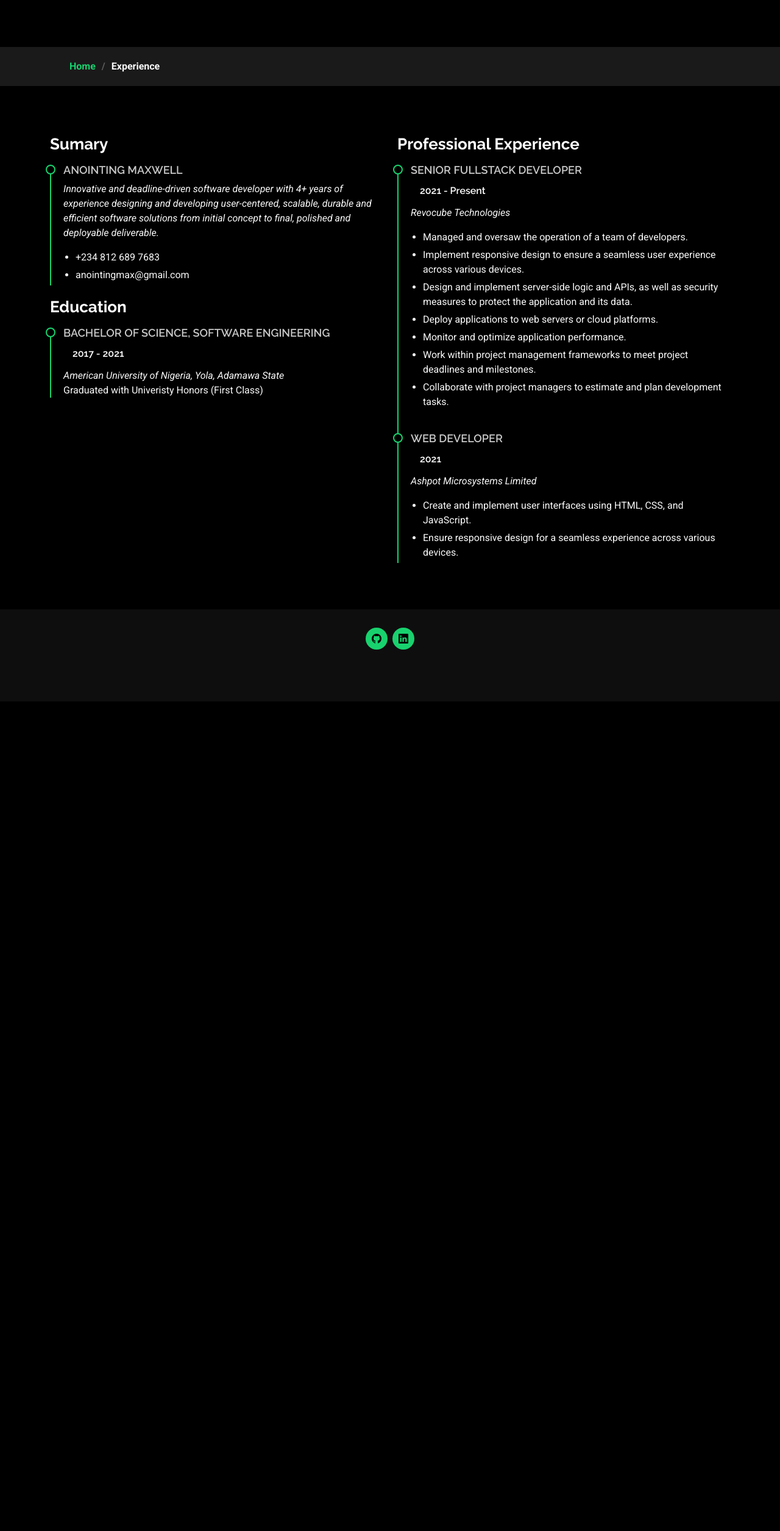
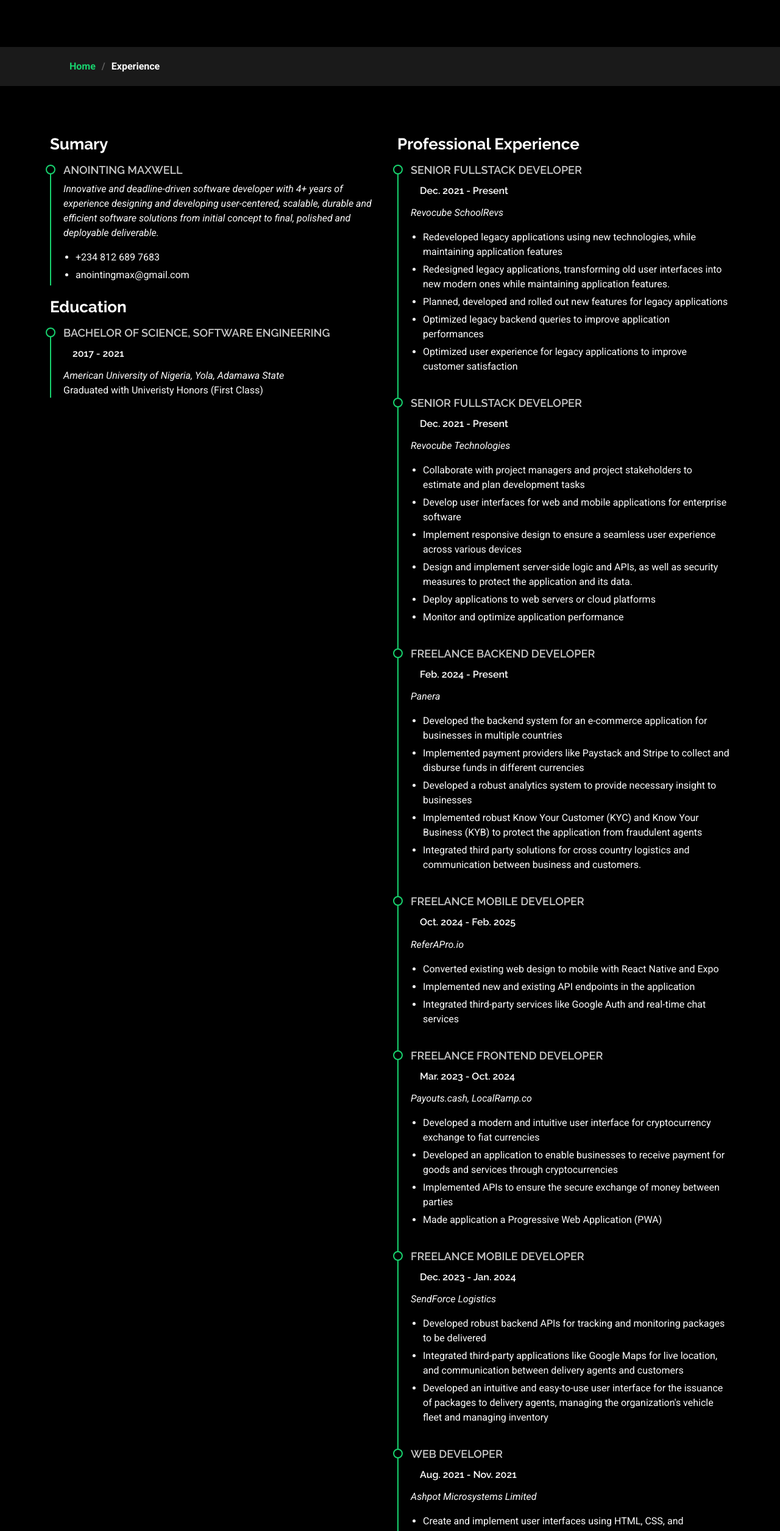
Before and after one commit to AnointingMax/portfolio, a plain HTML site: page experience.html in a window 1280 px wide. Shown: the part 290-2800 px from the top of the page at 61% size. Before the commit the page ends 1440 px from the top, so only its background shows below. Drawn offline with Linux system fonts and the light colour scheme.

Commit message:
Update experience

```diff
--- a/experience.html
+++ b/experience.html
@@ -1,33 +1,33 @@
 <!DOCTYPE html>
 <html lang="en">
-
 	<head>
-        <meta charset="utf-8">
-        <meta content="width=device-width, initial-scale=1.0" name="viewport">
+		<meta charset="utf-8" />
+		<meta content="width=device-width, initial-scale=1.0" name="viewport" />
 		<title>Experience - Maxwell</title>
-        <meta name="description" content="">
-        <meta name="keywords" content="">
+		<meta name="description" content="" />
+		<meta name="keywords" content="" />
 
 		<!-- Favicons -->
-        <link href="assets/img/favicon.ico" rel="icon">
-        <link href="assets/img/apple-touch-icon.png" rel="apple-touch-icon">
+		<link href="assets/img/favicon.ico" rel="icon" />
+		<link href="assets/img/apple-touch-icon.png" rel="apple-touch-icon" />
 
 		<!-- Fonts -->
-        <link href="https://fonts.googleapis.com" rel="preconnect">
-        <link href="https://fonts.gstatic.com" rel="preconnect" crossorigin>
+		<link href="https://fonts.googleapis.com" rel="preconnect" />
+		<link href="https://fonts.gstatic.com" rel="preconnect" crossorigin />
 		<link
 			href="https://fonts.googleapis.com/css2?family=Roboto:ital,wght@0,100;0,300;0,400;0,500;0,700;0,900;1,100;1,300;1,400;1,500;1,700;1,900&family=Poppins:ital,wght@0,100;0,200;0,300;0,400;0,500;0,600;0,700;0,800;0,900;1,100;1,200;1,300;1,400;1,500;1,600;1,700;1,800;1,900&family=Raleway:ital,wght@0,100;0,200;0,300;0,400;0,500;0,600;0,700;0,800;0,900;1,100;1,200;1,300;1,400;1,500;1,600;1,700;1,800;1,900&display=swap"
-            rel="stylesheet">
+			rel="stylesheet"
+		/>
 
 		<!-- Vendor CSS Files -->
-        <link href="assets/vendor/bootstrap/css/bootstrap.min.css" rel="stylesheet">
-        <link href="assets/vendor/bootstrap-icons/bootstrap-icons.css" rel="stylesheet">
-        <link href="assets/vendor/aos/aos.css" rel="stylesheet">
-        <link href="assets/vendor/swiper/swiper-bundle.min.css" rel="stylesheet">
-        <link href="assets/vendor/glightbox/css/glightbox.min.css" rel="stylesheet">
+		<link href="assets/vendor/bootstrap/css/bootstrap.min.css" rel="stylesheet" />
+		<link href="assets/vendor/bootstrap-icons/bootstrap-icons.css" rel="stylesheet" />
+		<link href="assets/vendor/aos/aos.css" rel="stylesheet" />
+		<link href="assets/vendor/swiper/swiper-bundle.min.css" rel="stylesheet" />
+		<link href="assets/vendor/glightbox/css/glightbox.min.css" rel="stylesheet" />
 
 		<!-- Main CSS File -->
-        <link href="assets/css/main.css" rel="stylesheet">
+		<link href="assets/css/main.css" rel="stylesheet" />
 
 		<!-- =======================================================
   * Template Name: Personal
@@ -39,11 +39,8 @@
 	</head>
 
 	<body class="resume-page">
-
 		<header id="header" class="header d-flex align-items-center fixed-top">
-            <div
-                class="container-fluid container-xl position-relative d-flex align-items-center justify-content-between">
-
+			<div class="container-fluid container-xl position-relative d-flex align-items-center justify-content-between">
 				<a href="index.html" class="logo d-flex align-items-center">
 					<h1 class="sitename">Maxwell</h1>
 				</a>
@@ -58,12 +55,10 @@
 					</ul>
 					<i class="mobile-nav-toggle d-xl-none bi bi-list"></i>
 				</nav>
-
 			</div>
 		</header>
 
 		<main class="main">
-
 			<!-- Page Title -->
 			<div class="page-title" data-aos="fade">
 				<div class="heading">
@@ -71,10 +66,11 @@
 						<div class="row d-flex justify-content-center text-center">
 							<div class="col-lg-8">
 								<h1>Experience</h1>
-                                <p class="mb-0">Innovative and deadline-driven software developer with 4+ years of
-                                    experience designing and developing user-centered,
-                                    scalable, durable and efficient software solutions from initial concept to final,
-                                    polished and deployable deliverable.</p>
+								<p class="mb-0">
+									Innovative and deadline-driven software developer with 4+ years of experience designing and developing
+									user-centered, scalable, durable and efficient software solutions from initial concept to final, polished and
+									deployable deliverable.
+								</p>
 							</div>
 						</div>
 					</div>
@@ -87,29 +83,31 @@
 						</ol>
 					</div>
 				</nav>
-            </div><!-- End Page Title -->
+			</div>
+			<!-- End Page Title -->
 
 			<!-- Experience Section -->
 			<section id="resume" class="resume section">
-
 				<div class="container">
-
 					<div class="row">
-
 						<div class="col-lg-6" data-aos="fade-up" data-aos-delay="100">
 							<h3 class="resume-title">Sumary</h3>
 
 							<div class="resume-item pb-0">
 								<h4>Anointing Maxwell</h4>
-                                <p><em>Innovative and deadline-driven software developer with 4+ years of experience
-                                        designing and developing user-centered, scalable, durable and efficient software
-                                        solutions from
-                                        initial concept to final, polished and deployable deliverable.</em></p>
+								<p>
+									<em
+										>Innovative and deadline-driven software developer with 4+ years of experience designing and developing
+										user-centered, scalable, durable and efficient software solutions from initial concept to final, polished and
+										deployable deliverable.</em
+									>
+								</p>
 								<ul>
 									<li>+234 812 689 7683</li>
 									<li>anointingmax@gmail.com</li>
 								</ul>
-                            </div><!-- Edn Experience Item -->
+							</div>
+							<!-- Edn Experience Item -->
 
 							<h3 class="resume-title">Education</h3>
 
@@ -118,49 +116,123 @@
 								<h5>2017 - 2021</h5>
 								<p class="m-0"><em>American University of Nigeria, Yola, Adamawa State</em></p>
 								<p>Graduated with Univeristy Honors (First Class)</p>
-                            </div><!-- Edn Experience Item -->
-
+							</div>
+							<!-- Edn Experience Item -->
 						</div>
 
 						<div class="col-lg-6" data-aos="fade-up" data-aos-delay="200">
 							<h3 class="resume-title">Professional Experience</h3>
+
 							<div class="resume-item">
 								<h4>Senior Fullstack Developer</h4>
-                                <h5>2021 - Present</h5>
+								<h5>Dec. 2021 - Present</h5>
+								<p><em>Revocube SchoolRevs</em></p>
+								<ul>
+									<li>Redeveloped legacy applications using new technologies, while maintaining application features</li>
+									<li>
+										Redesigned legacy applications, transforming old user interfaces into new modern ones while maintaining
+										application features.
+									</li>
+									<li>Planned, developed and rolled out new features for legacy applications</li>
+									<li>Optimized legacy backend queries to improve application performances</li>
+									<li>Optimized user experience for legacy applications to improve customer satisfaction</li>
+								</ul>
+							</div>
+
+							<div class="resume-item">
+								<h4>Senior Fullstack Developer</h4>
+								<h5>Dec. 2021 - Present</h5>
 								<p><em>Revocube Technologies</em></p>
 								<ul>
-                                    <li>Managed and oversaw the operation of a team of developers.</li>
-                                    <li>Implement responsive design to ensure a seamless user experience across various
-                                        devices.</li>
-                                    <li>Design and implement server-side logic and APIs, as well as security measures to
-                                        protect the application and
-                                        its data.</li>
-                                    <li>Deploy applications to web servers or cloud platforms.</li>
-                                    <li>Monitor and optimize application performance.</li>
-                                    <li>Work within project management frameworks to meet project deadlines and
-                                        milestones.</li>
-                                    <li>Collaborate with project managers to estimate and plan development tasks.</li>
+									<li>Collaborate with project managers and project stakeholders to estimate and plan development tasks</li>
+									<li>Develop user interfaces for web and mobile applications for enterprise software</li>
+									<li>Implement responsive design to ensure a seamless user experience across various devices</li>
+									<li>
+										Design and implement server-side logic and APIs, as well as security measures to protect the application and
+										its data.
+									</li>
+									<li>Deploy applications to web servers or cloud platforms</li>
+									<li>Monitor and optimize application performance</li>
 								</ul>
-                            </div><!-- Edn Experience Item -->
+							</div>
+
+							<div class="resume-item">
+								<h4>Freelance Backend Developer</h4>
+								<h5>Feb. 2024 - Present</h5>
+								<p><em>Panera</em></p>
+								<ul>
+									<li>Developed the backend system for an e-commerce application for businesses in multiple countries</li>
+									<li>
+										Implemented payment providers like Paystack and Stripe to collect and disburse funds in different currencies
+									</li>
+									<li>Developed a robust analytics system to provide necessary insight to businesses</li>
+									<li>
+										Implemented robust Know Your Customer (KYC) and Know Your Business (KYB) to protect the application from
+										fraudulent agents
+									</li>
+									<li>
+										Integrated third party solutions for cross country logistics and communication between business and customers.
+									</li>
+								</ul>
+							</div>
+
+							<div class="resume-item">
+								<h4>Freelance Mobile Developer</h4>
+								<h5>Oct. 2024 - Feb. 2025</h5>
+								<p><em>ReferAPro.io</em></p>
+								<ul>
+									<li>Converted existing web design to mobile with React Native and Expo</li>
+									<li>Implemented new and existing API endpoints in the application</li>
+									<li>Integrated third-party services like Google Auth and real-time chat services</li>
+								</ul>
+							</div>
+
+							<div class="resume-item">
+								<h4>Freelance Frontend Developer</h4>
+								<h5>Mar. 2023 - Oct. 2024</h5>
+								<p><em>Payouts.cash, LocalRamp.co</em></p>
+								<ul>
+									<li>Developed a modern and intuitive user interface for cryptocurrency exchange to fiat currencies</li>
+									<li>
+										Developed an application to enable businesses to receive payment for goods and services through
+										cryptocurrencies
+									</li>
+									<li>Implemented APIs to ensure the secure exchange of money between parties</li>
+									<li>Made application a Progressive Web Application (PWA)</li>
+								</ul>
+							</div>
+
+							<div class="resume-item">
+								<h4>Freelance Mobile Developer</h4>
+								<h5>Dec. 2023 - Jan. 2024</h5>
+								<p><em>SendForce Logistics</em></p>
+								<ul>
+									<li>Developed robust backend APIs for tracking and monitoring packages to be delivered</li>
+									<li>
+										Integrated third-party applications like Google Maps for live location, and communication between delivery
+										agents and customers
+									</li>
+									<li>
+										Developed an intuitive and easy-to-use user interface for the issuance of packages to delivery agents,
+										managing the organization's vehicle fleet and managing inventory
+									</li>
+								</ul>
+							</div>
 
 							<div class="resume-item">
 								<h4>Web developer</h4>
-                                <h5>2021</h5>
+								<h5>Aug. 2021 - Nov. 2021</h5>
 								<p><em>Ashpot Microsystems Limited</em></p>
 								<ul>
-                                    <li>Create and implement user interfaces using HTML, CSS, and JavaScript.</li>
-                                    <li>Ensure responsive design for a seamless experience across various devices.</li>
+									<li>Create and implement user interfaces using HTML, CSS, and JavaScript</li>
+									<li>Ensure responsive design for a seamless experience across various devices</li>
 								</ul>
-                            </div><!-- Edn Experience Item -->
-
 							</div>
-
 						</div>
-
 					</div>
-
-            </section><!-- /Experience Section -->
-
+				</div>
+			</section>
+			<!-- /Experience Section -->
 		</main>
 
 		<footer id="footer" class="footer dark-background">
@@ -186,8 +258,7 @@
 		</footer>
 
 		<!-- Scroll Top -->
-        <a href="#" id="scroll-top" class="scroll-top d-flex align-items-center justify-content-center"><i
-                class="bi bi-arrow-up-short"></i></a>
+		<a href="#" id="scroll-top" class="scroll-top d-flex align-items-center justify-content-center"><i class="bi bi-arrow-up-short"></i></a>
 
 		<!-- Preloader -->
 		<div id="preloader"></div>
@@ -206,7 +277,5 @@
 
 		<!-- Main JS File -->
 		<script src="assets/js/main.js"></script>
-
 	</body>
-
 </html>
```
Lines whose indentation alone changed are shown as unchanged.
